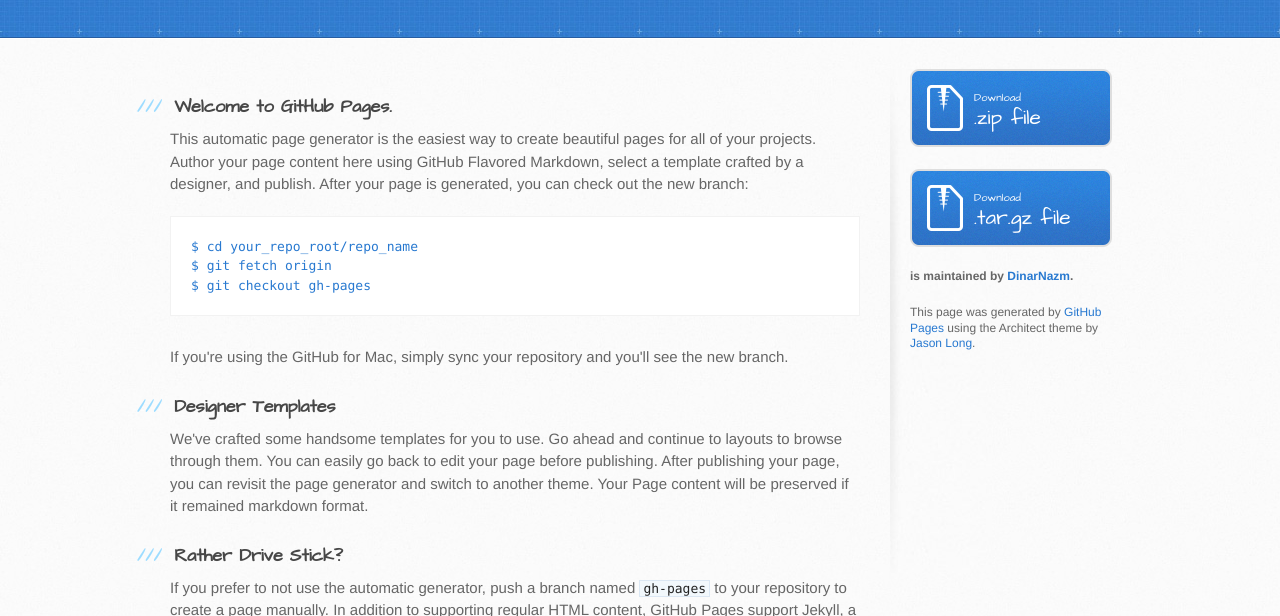
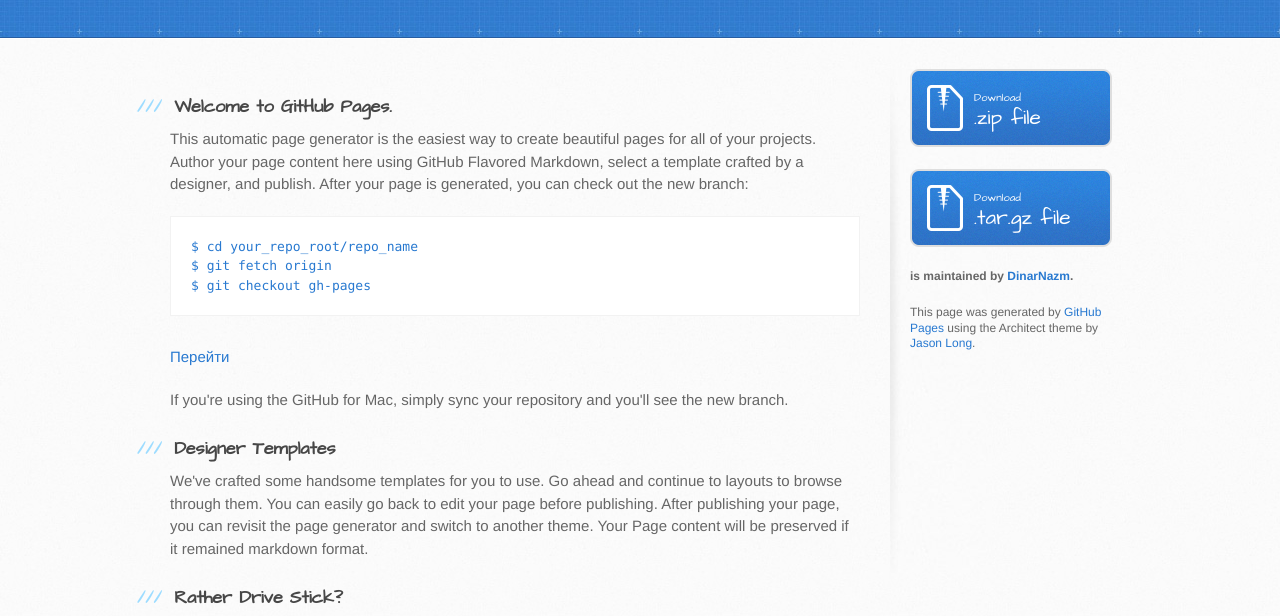
Before and after one commit to DinarNazm/4, a plain HTML site: page index.html in a window 1280 px wide. Shown: the part 129-745 px from the top of the page. Drawn offline with Linux system fonts and the light colour scheme.

Commit message:
Update index.html

```diff
--- a/index.html
+++ b/index.html
@@ -38,6 +38,7 @@ $ git fetch origin
 $ git checkout gh-pages
 </code></pre>
 
+<p><a href="http://dinarnazm.github.io/4/laba4.html">Перейти</a></p>
 <p>If you're using the GitHub for Mac, simply sync your repository and you'll see the new branch.</p>
 
 <h3>
```
